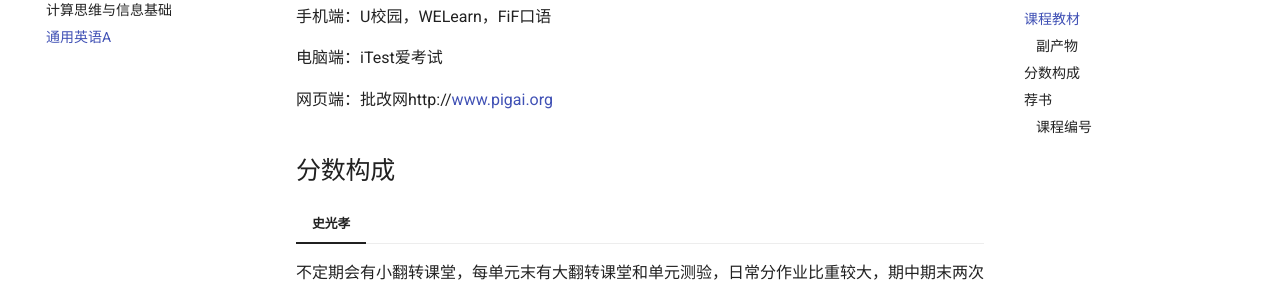
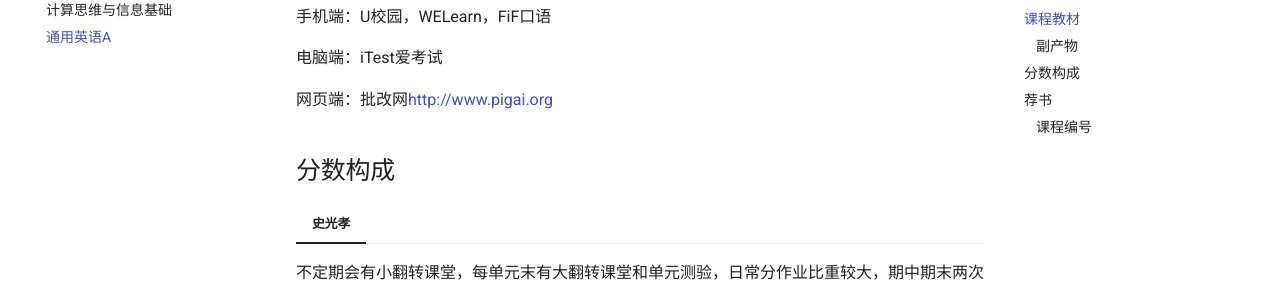
Before and after one commit to Fifth-Space/HITWH-CS, an MkDocs documentation site: the page built from docs/general/generalEnglishA.md, in a window 1280 px wide and 900 px high, scrolled down 1178 px. Shown: the part 170-453 px from the top of the window. Built offline with MkDocs 1.6.1 and Material for MkDocs 9.7.7, drawn with Linux system fonts in a browser that asks for light colours; comment, search, counter and statistics services are not loaded.

```diff
--- a/docs/general/generalEnglishA.md
+++ b/docs/general/generalEnglishA.md
@@ -46,7 +46,7 @@ ps: 实质上视听说教程和新闻听力精讲完全可以在扫描二维码
 
 电脑端：iTest爱考试
 
-网页端：批改网http://www.pigai.org
+网页端：批改网<a>http://www.pigai.org</a>
 
 ## 分数构成
 
```
